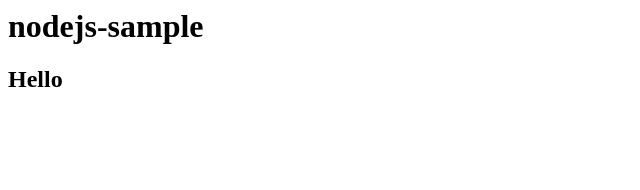
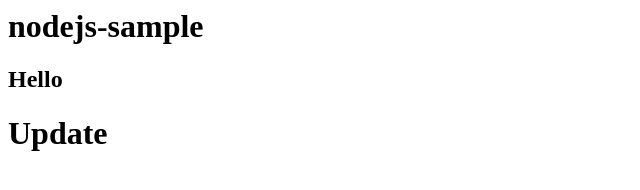
Before and after one commit to tzmijowski/nodejs-server, a website: page index.html in a window 1280 px wide. Shown: the whole page, without its empty margins (0-640 px from the left). Drawn offline with Linux system fonts and the light colour scheme.

Commit message:
Update index.html

```diff
--- a/index.html
+++ b/index.html
@@ -1,2 +1,3 @@
 <H1>nodejs-sample</H1>
 <h2>Hello</h2>
+<h1>Update</h1>
```
